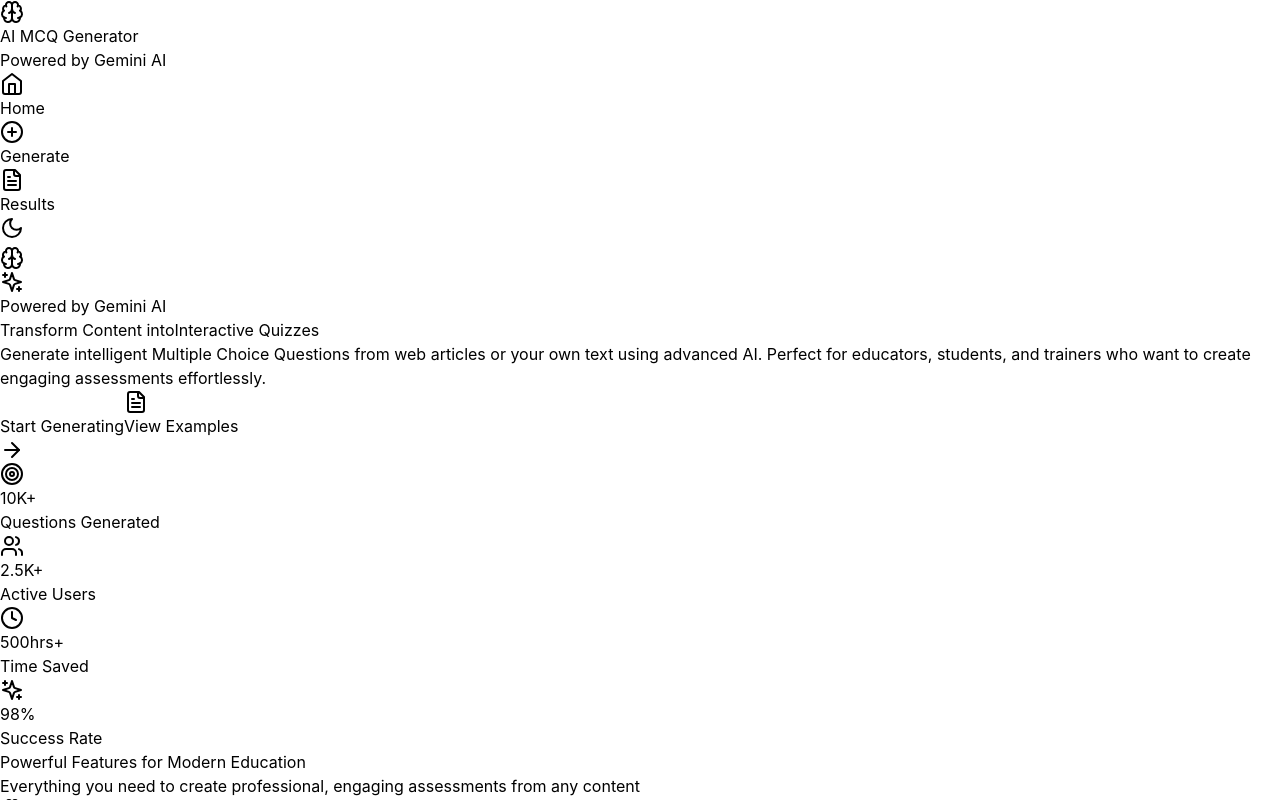
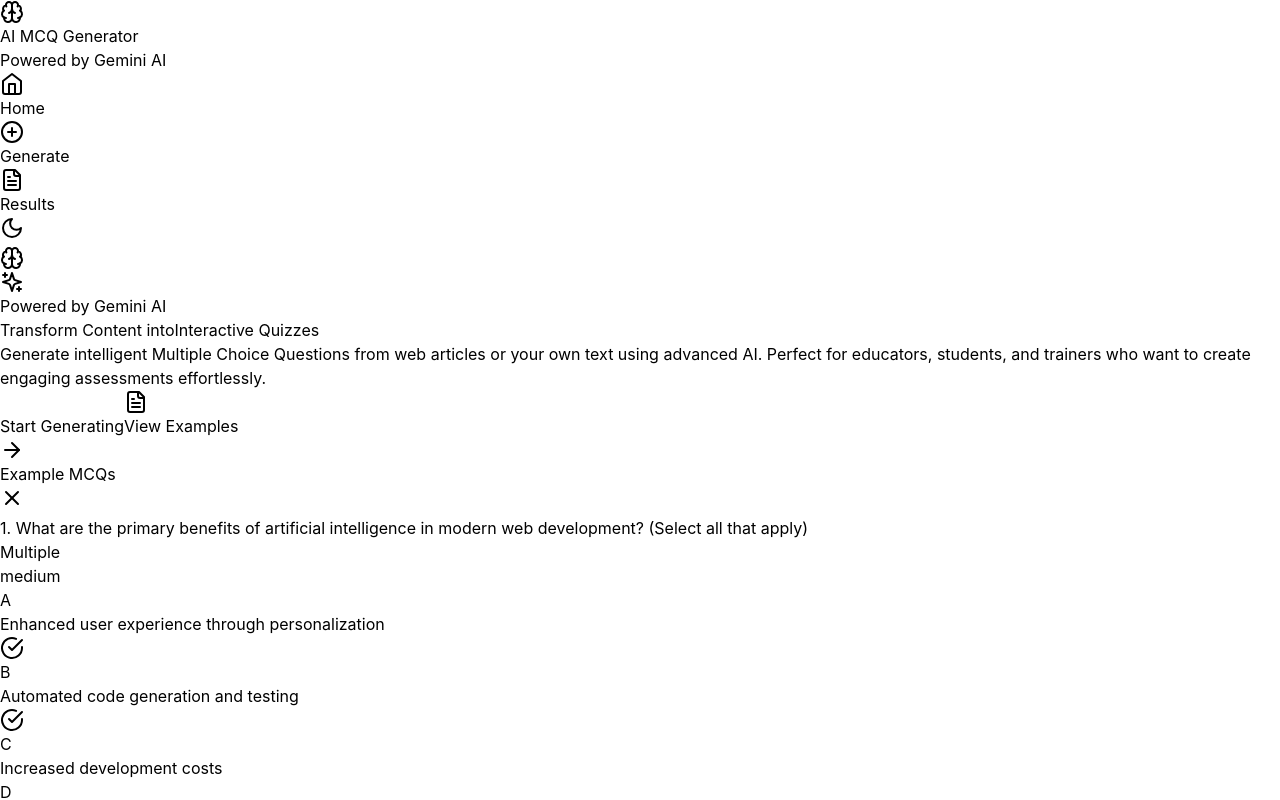
Before and after one commit to Anshag45/Advanced-MCQ-Generator-using-GENAI, a React (Vite) app: page / in a window 1280 px wide. Both pictures are taken after a click on the button "View Examples". Shown: the top 800 px of the page. Built offline with nearby package versions, Linux system fonts and the light colour scheme.

Commit message:
Fix View Examples button and create comprehensive README

```diff
--- a/src/pages/LandingPage.tsx
+++ b/src/pages/LandingPage.tsx
@@ -1,6 +1,6 @@
-import React from 'react';
+import React, { useState } from 'react';
 import { Link } from 'react-router-dom';
-import { motion } from 'framer-motion';
+import { motion, AnimatePresence } from 'framer-motion';
 import {
   ArrowRight,
   Brain,
@@ -12,12 +12,16 @@
   Target,
   Users,
   Globe,
-  Type
+  Type,
+  X,
+  CheckCircle,
+  HelpCircle
 } from 'lucide-react';
 import { useTheme } from '../context/ThemeContext';
 
 const LandingPage: React.FC = () => {
   const { isDarkMode } = useTheme();
+  const [showExamples, setShowExamples] = useState(false);
 
   const features = [
     {
@@ -51,6 +55,49 @@
     { label: 'Active Users', value: '2.5K+', icon: Users },
     { label: 'Time Saved', value: '500hrs+', icon: Clock },
     { label: 'Success Rate', value: '98%', icon: Sparkles }
+  ];
+
+  const exampleMCQs = [
+    {
+      question: "What are the primary benefits of artificial intelligence in modern web development? (Select all that apply)",
+      options: [
+        "Enhanced user experience through personalization",
+        "Automated code generation and testing",
+        "Increased development costs",
+        "Improved accessibility features"
+      ],
+      correctAnswer: [0, 1, 3],
+      type: 'multiple',
+      difficulty: 'medium',
+      explanation: "AI enhances user experience through personalization, automates repetitive tasks, and improves accessibility. It typically reduces costs rather than increases them."
+    },
+    {
+      question: "Which HTTP status code indicates a successful response?",
+      options: [
+        "404 Not Found",
+        "200 OK",
+        "500 Internal Server Error",
+        "403 Forbidden"
+      ],
+      correctAnswer: 1,
+      type: 'single',
+      difficulty: 'easy',
+      hint: "This status code is commonly seen when a web page loads successfully."
+    },
+    {
+      question: "In React development, which concepts are fundamental to component state management?",
+      options: [
+        "useState and useEffect hooks",
+        "Props and state",
+        "Component lifecycle methods",
+        "Context API",
+        "Redux store"
+      ],
+      correctAnswer: [0, 1, 3],
+      type: 'multiple',
+      difficulty: 'hard',
+      explanation: "useState and useEffect are essential hooks, props and state are core concepts, and Context API provides state sharing. Lifecycle methods are class-based, and Redux is optional."
+    }
   ];
 
   return (
@@ -103,6 +150,7 @@
                 </Link>
 
                 <motion.button
+                  onClick={() => setShowExamples(true)}
                   whileHover={{ scale: 1.05 }}
                   whileTap={{ scale: 0.95 }}
                   className={`flex items-center space-x-2 px-8 py-4 rounded-xl text-lg font-semibold border transition-all duration-300 ${
@@ -125,6 +173,170 @@
           <div className="absolute -bottom-40 -left-32 w-80 h-80 bg-gradient-to-br from-teal-400/20 to-green-600/20 rounded-full blur-3xl"></div>
         </div>
       </section>
+
+      {/* Examples Modal */}
+      <AnimatePresence>
+        {showExamples && (
+          <motion.div
+            initial={{ opacity: 0 }}
+            animate={{ opacity: 1 }}
+            exit={{ opacity: 0 }}
+            className="fixed inset-0 bg-black/50 backdrop-blur-sm z-50 flex items-center justify-center p-4"
+            onClick={() => setShowExamples(false)}
+          >
+            <motion.div
+              initial={{ scale: 0.9, opacity: 0 }}
+              animate={{ scale: 1, opacity: 1 }}
+              exit={{ scale: 0.9, opacity: 0 }}
+              className={`max-w-4xl w-full max-h-[90vh] overflow-y-auto rounded-2xl shadow-2xl ${
+                isDarkMode ? 'bg-gray-800' : 'bg-white'
+              }`}
+              onClick={(e) => e.stopPropagation()}
+            >
+              <div className="sticky top-0 z-10 flex items-center justify-between p-6 border-b backdrop-blur-sm bg-opacity-90">
+                <h2 className={`text-2xl font-bold ${isDarkMode ? 'text-white' : 'text-gray-900'}`}>
+                  Example MCQs
+                </h2>
+                <button
+                  onClick={() => setShowExamples(false)}
+                  className={`p-2 rounded-lg transition-colors ${
+                    isDarkMode ? 'hover:bg-gray-700' : 'hover:bg-gray-100'
+                  }`}
+                >
+                  <X className={`w-6 h-6 ${isDarkMode ? 'text-gray-400' : 'text-gray-600'}`} />
+                </button>
+              </div>
+
+              <div className="p-6 space-y-8">
+                {exampleMCQs.map((mcq, index) => (
+                  <div
+                    key={index}
+                    className={`p-6 rounded-xl border ${
+                      isDarkMode ? 'bg-gray-700/50 border-gray-600' : 'bg-gray-50 border-gray-200'
+                    }`}
+                  >
+                    <div className="flex items-start justify-between mb-4">
+                      <h3 className={`text-lg font-semibold leading-relaxed ${
+                        isDarkMode ? 'text-white' : 'text-gray-900'
+                      }`}>
+                        {index + 1}. {mcq.question}
+                      </h3>
+                      <div className="flex items-center space-x-2 ml-4">
+                        {mcq.type === 'multiple' && (
+                          <div className={`px-2 py-1 rounded-full text-xs font-semibold ${
+                            isDarkMode
+                              ? 'bg-purple-900/30 text-purple-400'
+                              : 'bg-purple-100 text-purple-700'
+                          }`}>
+                            Multiple
+                          </div>
+                        )}
+                        <div className={`px-3 py-1 rounded-full text-xs font-semibold ${
+                          mcq.difficulty === 'easy'
+                            ? isDarkMode
+                              ? 'bg-green-900/30 text-green-400'
+                              : 'bg-green-100 text-green-700'
+                            : mcq.difficulty === 'medium'
+                            ? isDarkMode
+                              ? 'bg-yellow-900/30 text-yellow-400'
+                              : 'bg-yellow-100 text-yellow-700'
+                            : isDarkMode
+                            ? 'bg-red-900/30 text-red-400'
+                            : 'bg-red-100 text-red-700'
+                        }`}>
+                          {mcq.difficulty}
+                        </div>
+                      </div>
+                    </div>
+
+                    <div className="space-y-2 mb-4">
+                      {mcq.options.map((option, optionIndex) => {
+                        const isCorrect = Array.isArray(mcq.correctAnswer)
+                          ? mcq.correctAnswer.includes(optionIndex)
+                          : mcq.correctAnswer === optionIndex;
+
+                        return (
+                          <div
+                            key={optionIndex}
+                            className={`p-3 rounded-lg border ${
+                              isCorrect
+                                ? isDarkMode
+                                  ? 'border-green-500 bg-green-900/20 text-green-300'
+                                  : 'border-green-500 bg-green-50 text-green-800'
+                                : isDarkMode
+                                ? 'border-gray-600 bg-gray-700/30 text-gray-300'
+                                : 'border-gray-200 bg-white text-gray-700'
+                            }`}
+                          >
+                            <div className="flex items-center justify-between">
+                              <div className="flex items-center space-x-3">
+                                <div className={`w-6 h-6 rounded-full flex items-center justify-center text-sm font-semibold ${
+                                  isCorrect
+                                    ? isDarkMode
+                                      ? 'bg-green-700 text-green-200'
+                                      : 'bg-green-200 text-green-800'
+                                    : isDarkMode
+                                    ? 'bg-gray-600 text-gray-300'
+                                    : 'bg-gray-200 text-gray-700'
+                                }`}>
+                                  {String.fromCharCode(65 + optionIndex)}
+                                </div>
+                                <span className="font-medium">{option}</span>
+                              </div>
+                              {isCorrect && <CheckCircle className="w-5 h-5 text-green-600" />}
+                            </div>
+                          </div>
+                        );
+                      })}
+                    </div>
+
+                    {mcq.hint && (
+                      <div className={`p-3 border rounded-lg mb-4 ${
+                        isDarkMode
+                          ? 'bg-blue-900/20 border-blue-800/30 text-blue-300'
+                          : 'bg-blue-50 border-blue-200 text-blue-800'
+                      }`}>
+                        <div className="flex items-center space-x-2 mb-1">
+                          <HelpCircle className="w-4 h-4" />
+                          <span className="font-semibold text-sm">Hint:</span>
+                        </div>
+                        <p className="text-sm">{mcq.hint}</p>
+                      </div>
+                    )}
+
+                    {mcq.explanation && (
+                      <div className={`p-3 border rounded-lg ${
+                        isDarkMode
+                          ? 'bg-gray-700/50 border-gray-600 text-gray-300'
+                          : 'bg-gray-50 border-gray-200 text-gray-700'
+                      }`}>
+                        <h4 className={`font-semibold mb-2 text-sm ${
+                          isDarkMode ? 'text-white' : 'text-gray-900'
+                        }`}>
+                          Explanation:
+                        </h4>
+                        <p className="text-sm leading-relaxed">{mcq.explanation}</p>
+                      </div>
+                    )}
+                  </div>
+                ))}
+
+                <div className="text-center pt-4">
+                  <Link to="/generate">
+                    <button
+                      onClick={() => setShowExamples(false)}
+                      className="inline-flex items-center space-x-2 bg-gradient-to-r from-blue-600 to-purple-600 text-white px-6 py-3 rounded-lg font-semibold hover:shadow-lg transition-all duration-300"
+                    >
+                      <span>Create Your Own MCQs</span>
+                      <ArrowRight className="w-4 h-4" />
+                    </button>
+                  </Link>
+                </div>
+              </div>
+            </motion.div>
+          </motion.div>
+        )}
+      </AnimatePresence>
 
       {/* Stats Section */}
       <section className={`py-16 backdrop-blur-sm ${
```
Also changed, not shown: 1 other file (tests, documents, lock files or other folders).
